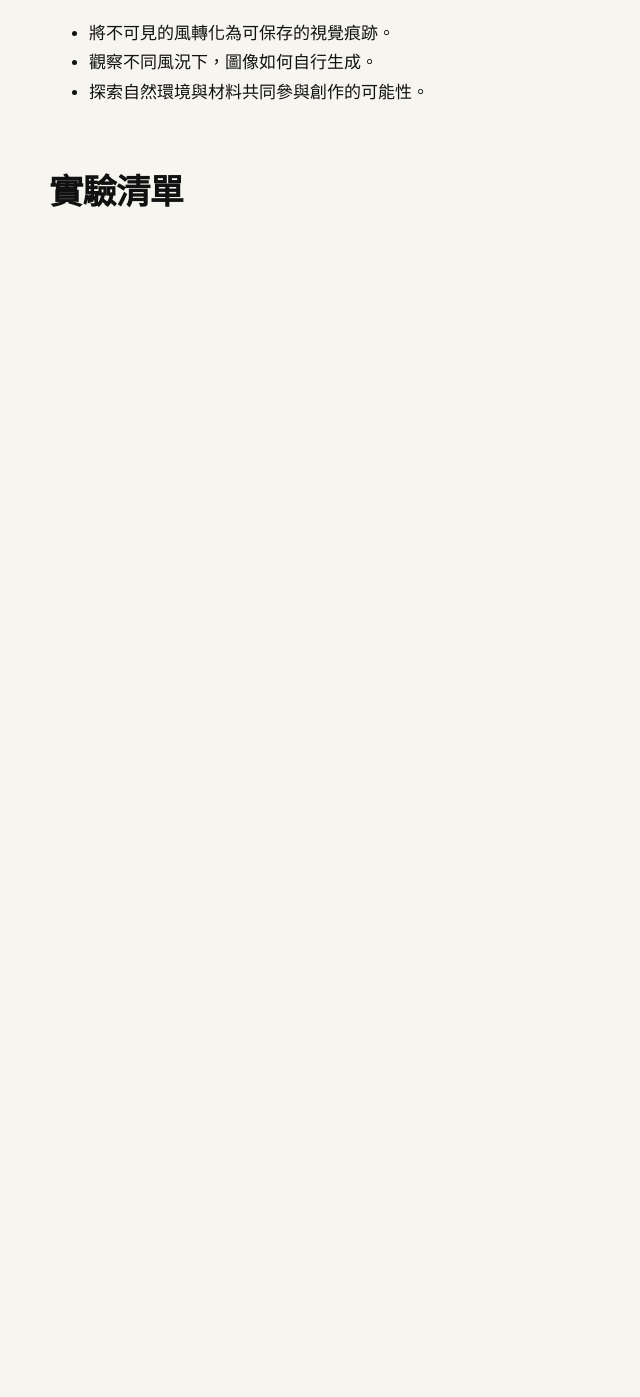
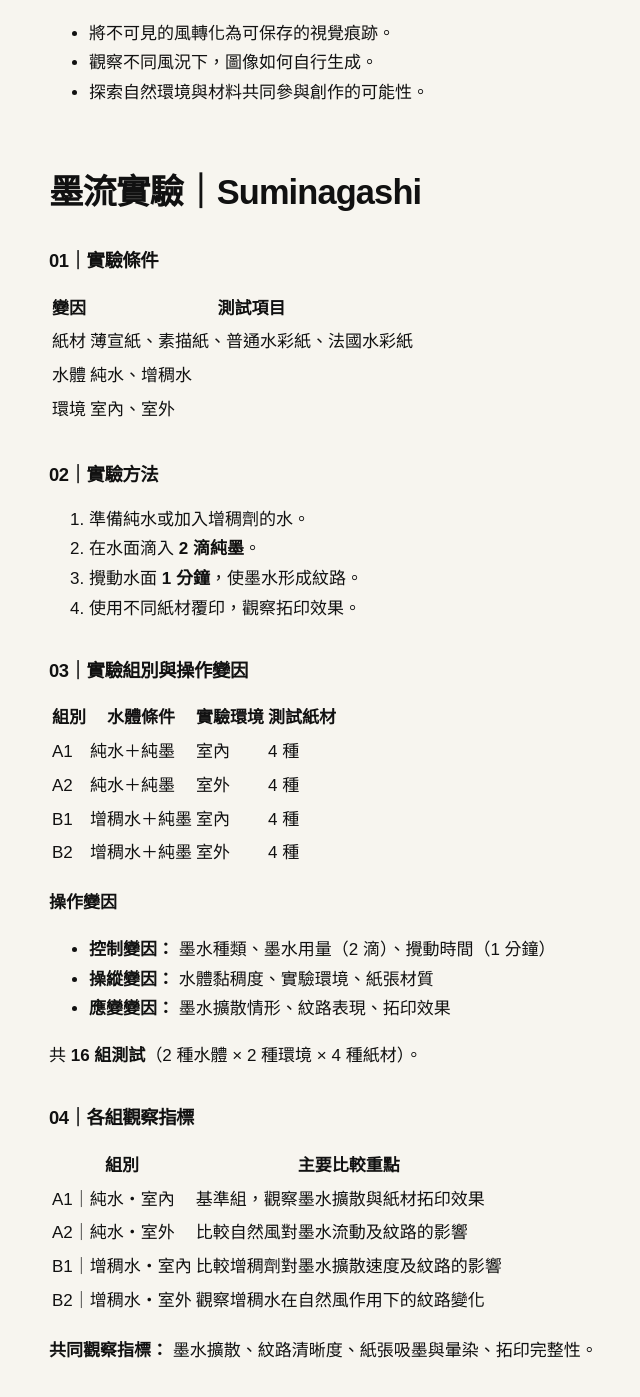
Before and after one commit to liki1928/fieldworkarchive, a Jekyll site: the page built from weeks/week-08.md, in a window 1280 px wide and 1400 px high, scrolled down 1017 px. Shown: the top 1397 px of the window, without its empty margins (31-671 px from the left). Built offline with Jekyll 4.4.1, drawn with Linux system fonts in a browser that asks for light colours; before the commit the page ends 1337 px from its top, so only the background shows below that.

Commit message:
Update week-08.md

```diff
--- a/weeks/week-08.md
+++ b/weeks/week-08.md
@@ -27,4 +27,47 @@ permalink: /weeks/week-08/
 - 觀察不同風況下，圖像如何自行生成。
 - 探索自然環境與材料共同參與創作的可能性。
 
-## 實驗清單
+
+## 墨流實驗｜Suminagashi
+
+### 01｜實驗條件
+
+| 變因 | 測試項目 |
+|---|---|
+| 紙材 | 薄宣紙、素描紙、普通水彩紙、法國水彩紙 |
+| 水體 | 純水、增稠水 |
+| 環境 | 室內、室外 |
+
+### 02｜實驗方法
+
+1. 準備純水或加入增稠劑的水。
+2. 在水面滴入 **2 滴純墨**。
+3. 攪動水面 **1 分鐘**，使墨水形成紋路。
+4. 使用不同紙材覆印，觀察拓印效果。
+
+### 03｜實驗組別與操作變因
+
+| 組別 | 水體條件 | 實驗環境 | 測試紙材 |
+|---|---|---|---|
+| A1 | 純水＋純墨 | 室內 | 4 種 |
+| A2 | 純水＋純墨 | 室外 | 4 種 |
+| B1 | 增稠水＋純墨 | 室內 | 4 種 |
+| B2 | 增稠水＋純墨 | 室外 | 4 種 |
+
+**操作變因**
+- **控制變因：** 墨水種類、墨水用量（2 滴）、攪動時間（1 分鐘）
+- **操縱變因：** 水體黏稠度、實驗環境、紙張材質
+- **應變變因：** 墨水擴散情形、紋路表現、拓印效果
+
+共 **16 組測試**（2 種水體 × 2 種環境 × 4 種紙材）。
+
+### 04｜各組觀察指標
+
+| 組別 | 主要比較重點 |
+|---|---|
+| A1｜純水・室內 | 基準組，觀察墨水擴散與紙材拓印效果 |
+| A2｜純水・室外 | 比較自然風對墨水流動及紋路的影響 |
+| B1｜增稠水・室內 | 比較增稠劑對墨水擴散速度及紋路的影響 |
+| B2｜增稠水・室外 | 觀察增稠水在自然風作用下的紋路變化 |
+
+**共同觀察指標：** 墨水擴散、紋路清晰度、紙張吸墨與暈染、拓印完整性。
```
